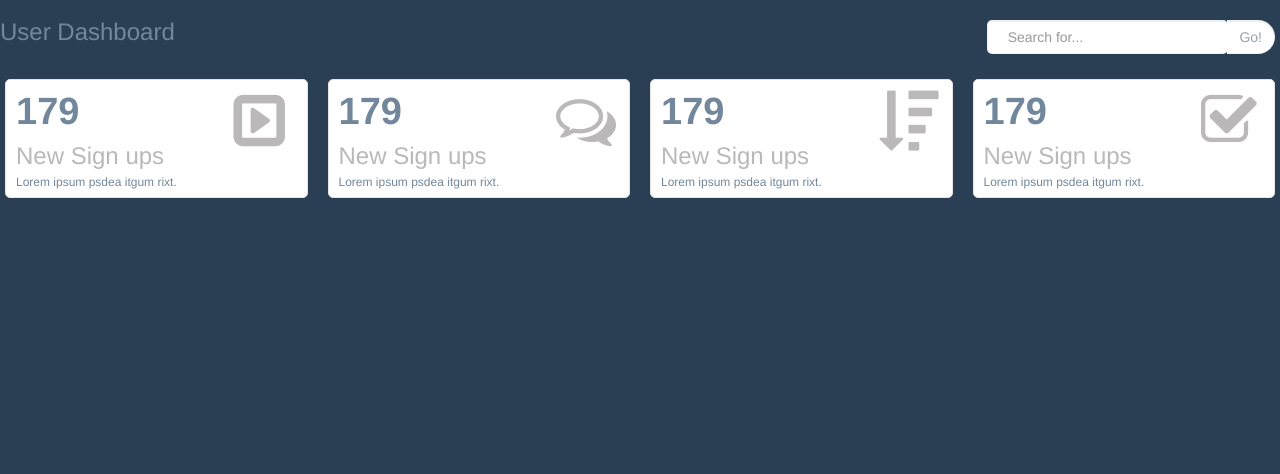
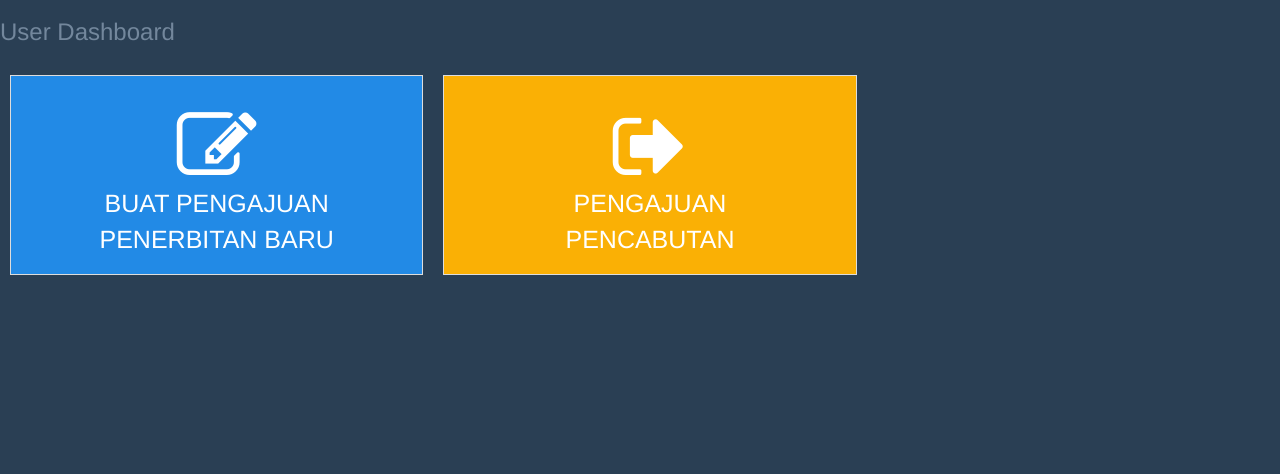
Before and after one commit to dewasugiarta/Digital-Sign, a PHP site: template pages/content/userDashboard.php in a window 1280 px wide. Shown: the top 474 px of the page. Run offline with PHP 8.4, Linux system fonts and the light colour scheme; the template is opened without the code that fills it, so the values that code supplies are empty.

Commit message:
revisi form penerbitan

```diff
--- a/pages/content/userDashboard.php
+++ b/pages/content/userDashboard.php
@@ -9,10 +9,7 @@
               <div class="title_right">
                 <div class="col-md-5 col-sm-5 col-xs-12 form-group pull-right top_search">
                   <div class="input-group">
-                    <input type="text" class="form-control" placeholder="Search for...">
-                    <span class="input-group-btn">
-                      <button class="btn btn-default" type="button">Go!</button>
-                    </span>
+
                   </div>
                 </div>
               </div>
@@ -21,55 +18,19 @@
             <div class="clearfix"></div>
 
             <div class="row">
-              <div class="col-md-12">
-                <div class="">
-                  <div class="x_content">
-                    <div class="row">
-                      <div class="animated flipInY col-lg-3 col-md-3 col-sm-6 col-xs-12">
-                        <div class="tile-stats">
-                          <div class="icon"><i class="fa fa-caret-square-o-right"></i>
-                          </div>
-                          <div class="count">179</div>
-
-                          <h3>New Sign ups</h3>
-                          <p>Lorem ipsum psdea itgum rixt.</p>
-                        </div>
-                      </div>
-                      <div class="animated flipInY col-lg-3 col-md-3 col-sm-6 col-xs-12">
-                        <div class="tile-stats">
-                          <div class="icon"><i class="fa fa-comments-o"></i>
-                          </div>
-                          <div class="count">179</div>
-
-                          <h3>New Sign ups</h3>
-                          <p>Lorem ipsum psdea itgum rixt.</p>
-                        </div>
-                      </div>
-                      <div class="animated flipInY col-lg-3 col-md-3 col-sm-6 col-xs-12">
-                        <div class="tile-stats">
-                          <div class="icon"><i class="fa fa-sort-amount-desc"></i>
-                          </div>
-                          <div class="count">179</div>
-
-                          <h3>New Sign ups</h3>
-                          <p>Lorem ipsum psdea itgum rixt.</p>
-                        </div>
-                      </div>
-                      <div class="animated flipInY col-lg-3 col-md-3 col-sm-6 col-xs-12">
-                        <div class="tile-stats">
-                          <div class="icon"><i class="fa fa-check-square-o"></i>
-                          </div>
-                          <div class="count">179</div>
-
-                          <h3>New Sign ups</h3>
-                          <p>Lorem ipsum psdea itgum rixt.</p>
-                        </div>
-                      </div>
-                    </div>
-                  </div>
+                <div class="col-md-4" style="padding:10px;">
+                    <a href="index.php?pageid=userPenerbitan" class="btn btn-app" style="height:200px;width:100%; padding:30px;background:#228ae6;">
+                        <i class="fa fa-edit" style="font-size:80px;color:white;"></i>
+                        <p style="font-size:25px;color:white;">BUAT PENGAJUAN <br> PENERBITAN BARU</p>
+                    </a>
                 </div>
-              </div>
-            </div>
+                <div class="col-md-4" style="padding:10px;">
+                    <a class="btn btn-app" style="height:200px;width:100%; padding:30px;background:#fab005;">
+                        <i class="fa fa-sign-out" style="font-size:80px;color:white;"></i>
+                        <p style="font-size:25px;color:white;"> PENGAJUAN <br>PENCABUTAN</p>
+                    </a>
+                </div>
           </div>
         </div>
+    </div>
         <!-- /page content -->
--- a/src/js/penerbitan.js
+++ b/src/js/penerbitan.js
@@ -19,7 +19,7 @@ function getDetailUser(id){
         $('select[name=updateOPD').val(data.id_opd).prop('disabled', true);
         $('input[name=updateEmail]').val(data.email).prop('readonly',true);
         $('input[name=updateSistem]').val(data.sistem).prop('readonly',true);
-        $('input[name=updateKegunaan]').val(data.kegunaan).prop('readonly',true);
+        $('select[name=updateKegunaan]').val(data.kegunaan).prop('disabled',true);
         $("#previewKTP").attr("href", data.ktp)
         $("#previewSurat").attr("data-id", data.id).attr("data-nip", data.nip).attr("data-get","surat");
         $("#previewKTP").attr("data-id", data.id).attr("data-nip", data.nip).attr("data-get","ktp");
@@ -45,7 +45,7 @@ function onUpdate(checkboxElem) {
         $('#updateOPD').prop("disabled", false);
         $('#updateEmail').prop('readonly', false);
         $('#updateSistem').prop('readonly', false);
-        $('#updateKegunaan').prop('readonly', false);
+        $('#updateKegunaan').prop("disabled", false);
         $('#updateKTP').show();
         $('#updateSurat').show();
         $('#btnUpdate').show();
@@ -60,7 +60,7 @@ function onUpdate(checkboxElem) {
         $('#updateOPD').prop("disabled", true);
         $('#updateEmail').prop('readonly', true);
         $('#updateSistem').prop('readonly', true);
-        $('#updateKegunaan').prop('readonly', true);
+        $('#updateKegunaan').prop("disabled", true);
         $('#updateKTP').hide();
         $('#updateSurat').hide();
         $('#btnUpdate').hide();
```
Also changed, not shown: pages/content/userPenerbitan.php (+58 -2 lines), pages/content/userPengajuanPenerbitan.php (+24 -28 lines).
